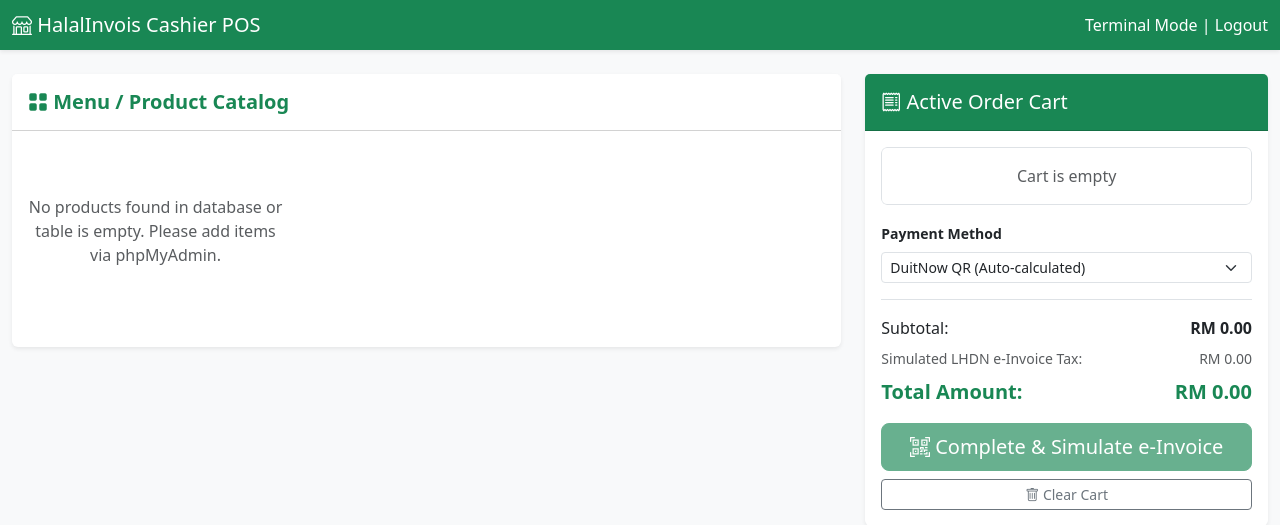
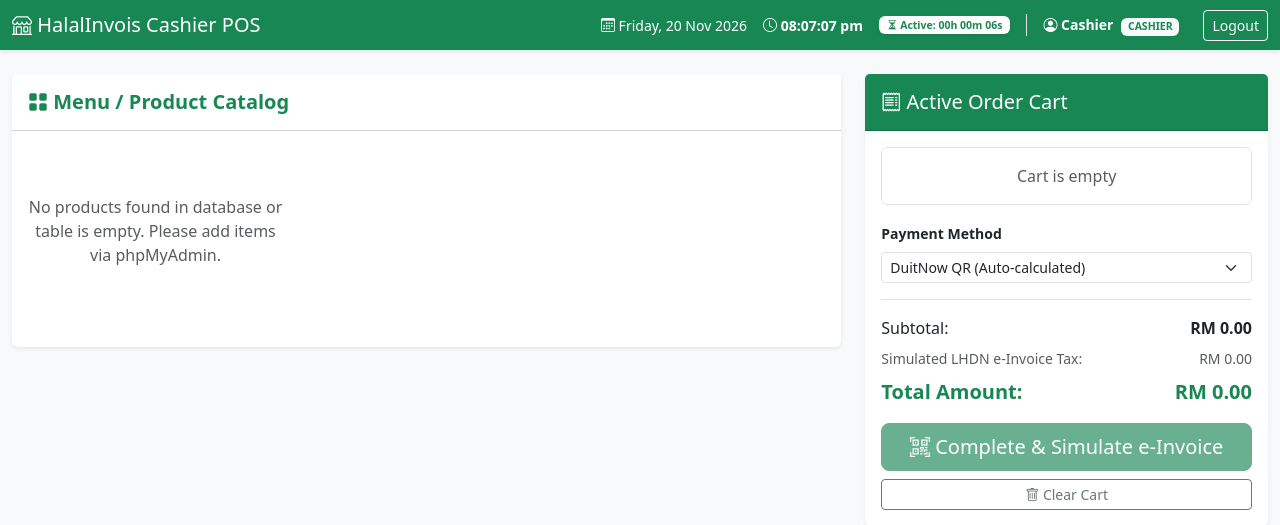
Before and after one commit to Nerotsuu/HalalInvois, a PHP site: page /views/pos_views.php in a window 1280 px wide. Shown: the top 525 px of the page. Run offline with PHP 8.4, Linux system fonts and the light colour scheme.

Commit message:
Add Date, Time, Profile at POS ui

```diff
--- a/views/pos_views.php
+++ b/views/pos_views.php
@@ -1,3 +1,13 @@
+<?php
+    // Define fallbacks to prevent IDE undefined variable warnings
+    $username        = $username        ?? 'Cashier';
+    $user_role       = $user_role       ?? 'cashier';
+    $login_time      = $login_time      ?? time();
+    $success_message = $success_message ?? '';
+    $error_message   = $error_message   ?? '';
+    $products        = $products        ?? [];
+?>
+
 <!DOCTYPE html>
 <html lang="en">
 <head>
@@ -11,11 +21,38 @@
 </head>
 <body class="bg-light">
 
-    <!-- Top Navbar -->
-    <nav class="navbar navbar-dark bg-success shadow-sm">
+    <!-- Top Navbar with Live Status Bar -->
+    <nav class="navbar navbar-expand-lg navbar-dark bg-success shadow-sm">
         <div class="container-fluid">
-            <span class="navbar-brand mb-0 h1"><i class="bi bi-shop"></i> HalalInvois Cashier POS</span>
-            <span class="text-white">Terminal Mode | <a href="login.php" class="text-white text-decoration-none">Logout</a></span>
+            <span class="navbar-brand mb-0 h1">
+                <i class="bi bi-shop"></i> HalalInvois Cashier POS
+            </span>
+
+            <div class="d-flex align-items-center gap-3 text-white small flex-wrap">
+                <!-- Current Day & Date -->
+                <div>
+                    <i class="bi bi-calendar3"></i> <span id="live-day-date">--</span>
+                </div>
+
+                <!-- Live Clock (Time) -->
+                <div>
+                    <i class="bi bi-clock"></i> <span id="live-clock" class="fw-bold">--:--:--</span>
+                </div>
+
+                <!-- Time Taken Since Login -->
+                <div class="badge bg-white text-success px-2 py-1 shadow-sm">
+                    <i class="bi bi-hourglass-split"></i> Active: <span id="live-session-duration">00h 00m 00s</span>
+                </div>
+
+                <!-- Username & Role -->
+                <div class="border-start ps-3">
+                    <i class="bi bi-person-circle"></i> <strong><?= htmlspecialchars($username); ?></strong>
+                    <span class="badge bg-light text-success ms-1 text-uppercase"><?= htmlspecialchars($user_role); ?></span>
+                </div>
+
+                <!-- Logout Link -->
+                <a href="login.php?logout=1" class="btn btn-sm btn-outline-light ms-2">Logout</a>
+            </div>
         </div>
     </nav>
 
@@ -141,6 +178,39 @@
     <!-- Cart Management JavaScript -->
     <script>
         let cart = [];
+        const loginTimestamp = <?= (int)$login_time ?> * 1000;
+
+        function updateDateTimeAndDuration() {
+            const now = new Date();
+            // 1. Format Day & Date (e.g. Saturday, 21 Nov 2026)
+            const days = ['Sunday', 'Monday', 'Tuesday', 'Wednesday', 'Thursday', 'Friday', 'Saturday'];
+            const dayName = days[now.getDay()];
+            const dateFormatted = now.toLocaleDateString('en-MY', {
+                day: '2-digit',
+                month: 'short',
+                year: 'numeric'
+            });
+            document.getElementById('live-day-date').innerText = `${dayName}, ${dateFormatted}`;
+            // 2. Format Live Clock (e.g. 03:45:12 AM)
+            const timeFormatted = now.toLocaleTimeString('en-MY', {
+                hour: '2-digit',
+                minute: '2-digit',
+                second: '2-digit',
+                hour12: true
+            });
+            document.getElementById('live-clock').innerText = timeFormatted;
+            // 3. Time Taken / Session Duration Counter (HH:MM:SS)
+            const elapsedSeconds = Math.max(0, Math.floor((now.getTime() - loginTimestamp) / 1000));
+            const hours = Math.floor(elapsedSeconds / 3600);
+            const minutes = Math.floor((elapsedSeconds % 3600) / 60);
+            const seconds = elapsedSeconds % 60;
+            const pad = (n) => String(n).padStart(2, '0');
+            document.getElementById('live-session-duration').innerText =
+                `${pad(hours)}h ${pad(minutes)}m ${pad(seconds)}s`;
+        }
+        // Run immediately and update every second
+        updateDateTimeAndDuration();
+        setInterval(updateDateTimeAndDuration, 1000);
 
         function addToCart(productId, productName, price, stock) {
             let existingItem = cart.find(item => item.product_id === productId);
@@ -232,6 +302,8 @@
             checkoutBtn.disabled = false;
             cartJsonInput.value = JSON.stringify(cart);
         }
+
+
     </script>
 </body>
 </html>
```
Also changed, not shown: login.php (+9 -1 lines), pos.php (+10 -1 lines), assets/HalalInvois Logo.svg (added), 1 other file.
